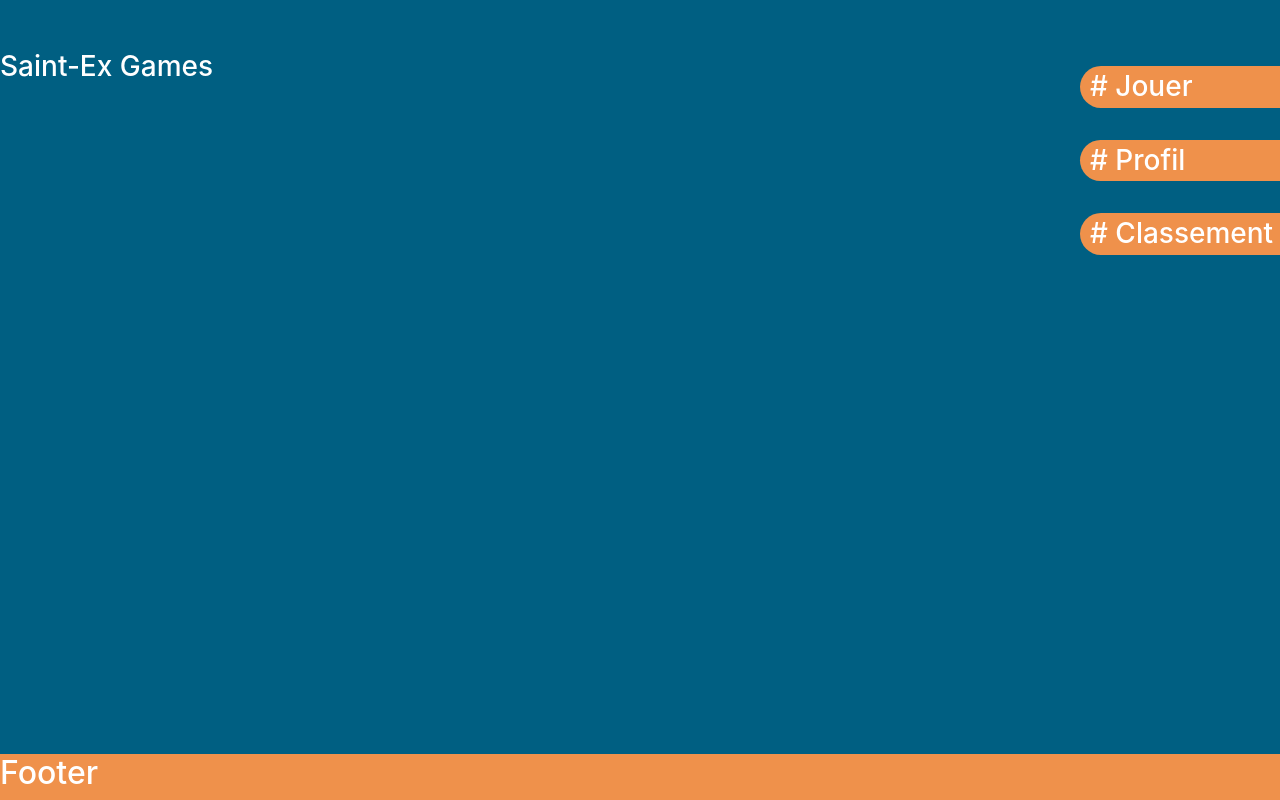
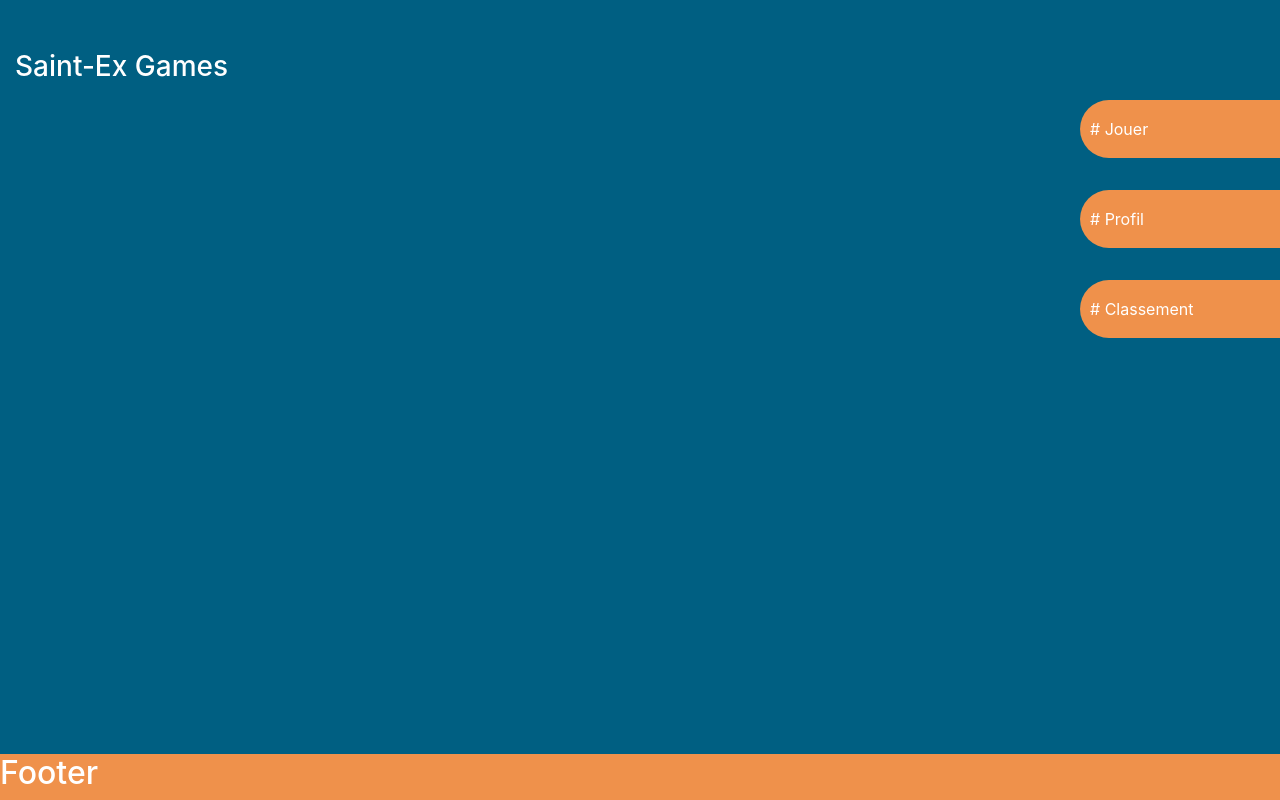
Before and after one commit to WildCodeSchool/reims-0918-js-hackathon-2-ffm, a React (Create React App) app in the folder front/: page / in a window 1280 px wide. Built offline with nearby package versions, Linux system fonts and the light colour scheme.

Commit message:
initialise router

```diff
--- a/front/package.json
+++ b/front/package.json
@@ -6,6 +6,7 @@
     "bootstrap": "^4.1.3",
     "react": "^16.6.3",
     "react-dom": "^16.6.3",
+    "react-router-dom": "^4.3.1",
     "react-scripts": "2.1.1",
     "reactstrap": "^6.5.0"
   },
--- a/front/src/App.js
+++ b/front/src/App.js
@@ -1,6 +1,7 @@
 import React, { Component } from "react";
 import "./App.css";
-import { Container, Row } from "reactstrap";
+import { Container } from "reactstrap";
+import { Switch, Route } from "react-router-dom";
 
 import Footer from "./components/Footer";
 import Home from "./components/Home";
@@ -9,10 +10,10 @@ class App extends Component {
   render() {
     return (
       <Container fluid className="App position-relative">
-        <Row>
-          <Home />
-          <Footer />
-        </Row>
+        <Switch>
+          <Route exact path="/" component={Home} />
+        </Switch>
+        <Footer />
       </Container>
     );
   }
--- a/front/src/components/Navbar.css
+++ b/front/src/components/Navbar.css
@@ -9,7 +9,11 @@
   border-radius: 50px 0 0 50px;
   line-height: 50px;
   transition: 0.3s;
+  text-decoration: none;
+  color: white;
 }
 .item_navbar:hover {
+  text-decoration: none;
+  color: white;
   width: 220px;
 }
--- a/front/src/components/Navbar.js
+++ b/front/src/components/Navbar.js
@@ -1,19 +1,21 @@
 import React, { Component } from "react";
+import { Link } from "react-router-dom";
+
 import "./Navbar.css";
 
 export class Navbar extends Component {
   render() {
     const menu = [
-      { name: "# Jouer", path: "/jouer" },
+      { name: "# Jouer", path: "/tableau-de-jeux" },
       { name: "# Profil", path: "/profil" },
       { name: "# Classement", path: "/classement" }
     ];
     return (
       <div className="main_container_navbar d-flex flex-column align-items-end">
         {menu.map((item, index) => (
-          <div key={index} className="item_navbar my-3 py-1">
-            <h3 className="p-0 m-0">{item.name}</h3>
-          </div>
+          <Link key={index} className="item_navbar my-3 py-1" to={item.path}>
+            {item.name}
+          </Link>
         ))}
       </div>
     );
--- a/front/src/index.js
+++ b/front/src/index.js
@@ -1,11 +1,18 @@
 import React from "react";
 import ReactDOM from "react-dom";
+import { BrowserRouter } from "react-router-dom";
+
 import "bootstrap/dist/css/bootstrap.min.css";
 import "./index.css";
 import App from "./App";
 import * as serviceWorker from "./serviceWorker";
 
-ReactDOM.render(<App />, document.getElementById("root"));
+ReactDOM.render(
+  <BrowserRouter>
+    <App />
+  </BrowserRouter>,
+  document.getElementById("root")
+);
 
 // If you want your app to work offline and load faster, you can change
 // unregister() to register() below. Note this comes with some pitfalls.
```
Also changed, not shown: 1 other file (tests, documents, lock files or other folders).
